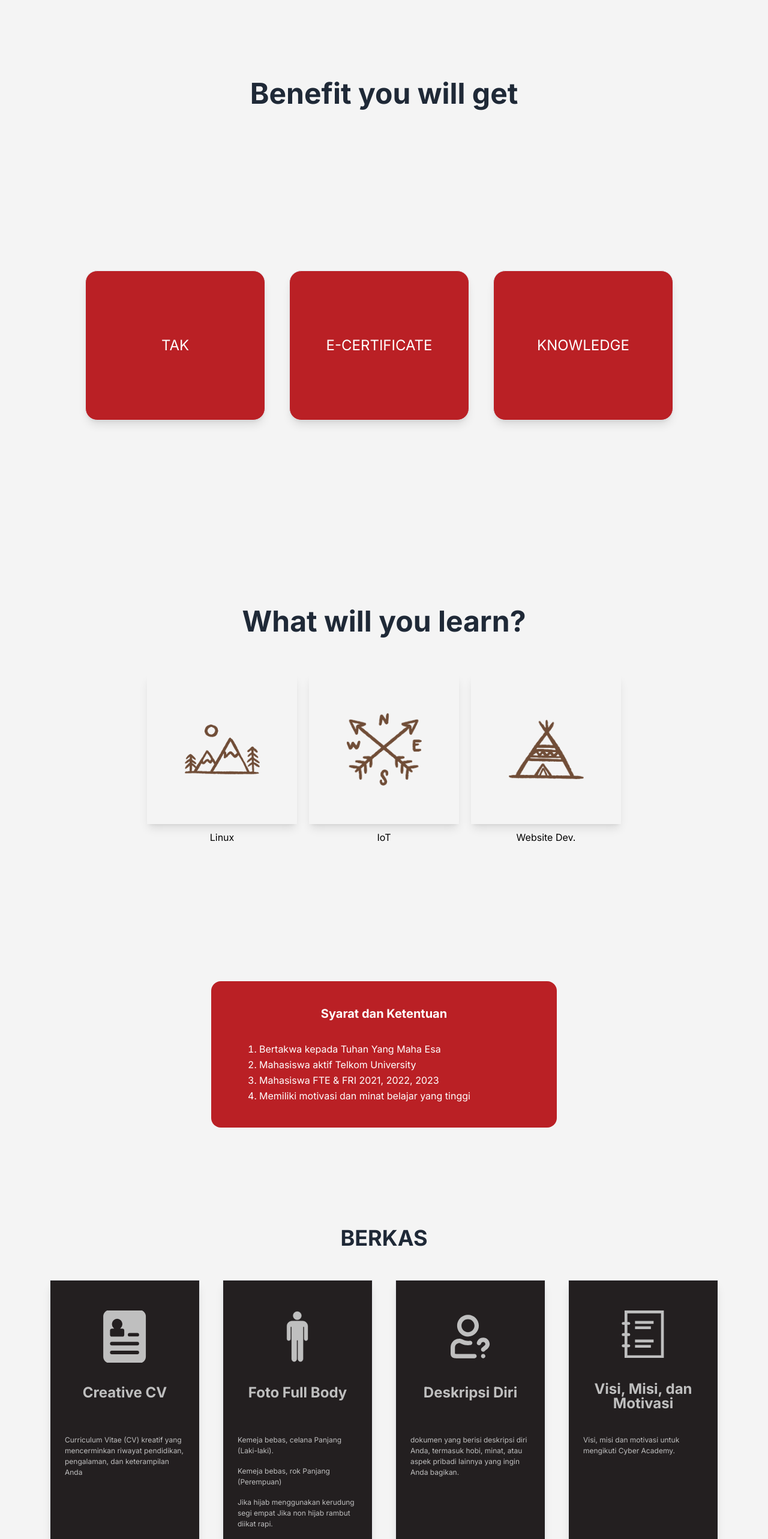
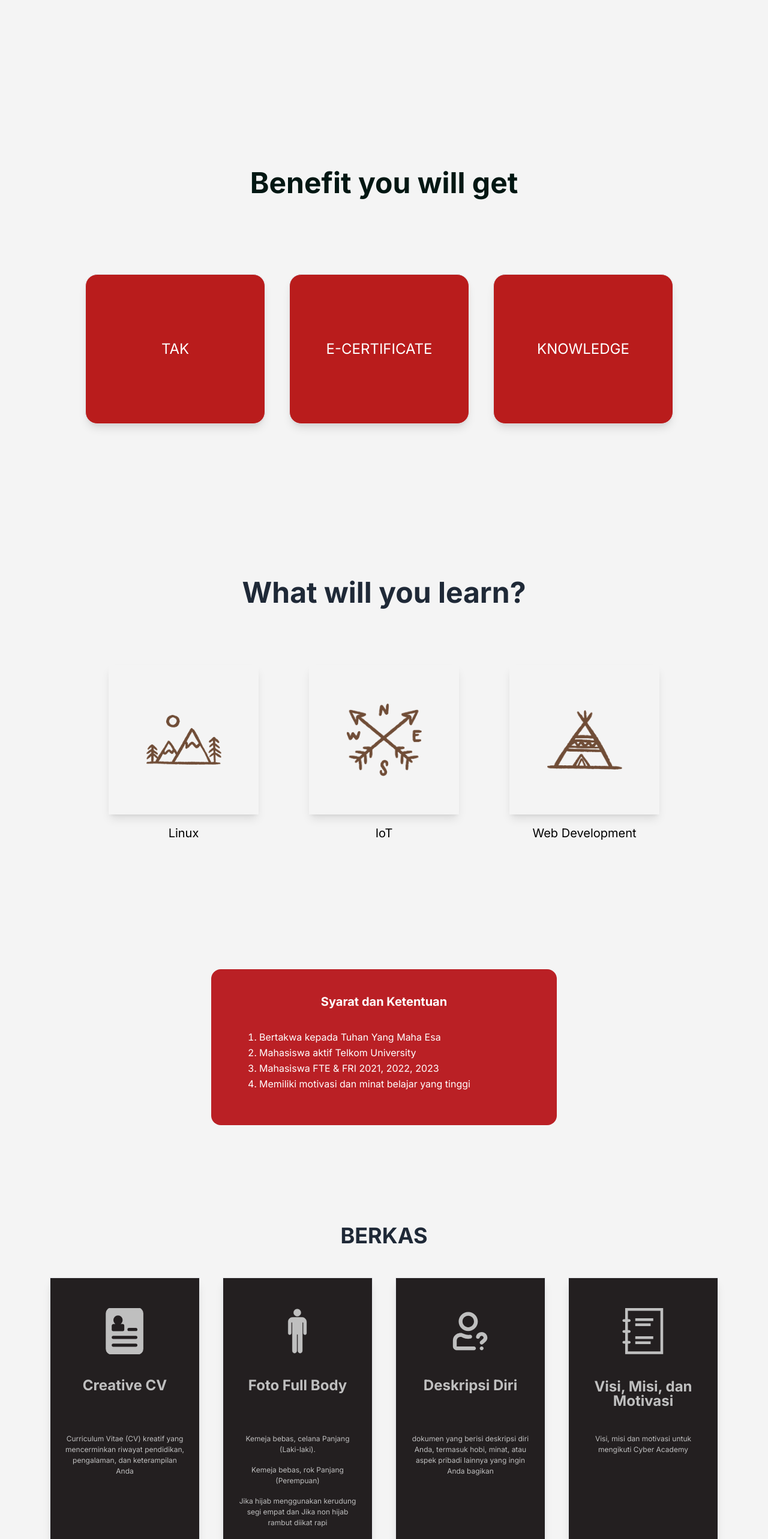
Before and after one commit to froxyroar/caweb2023, a Next.js app: page / in a window 1280 px wide. Shown: the part 1420-3986 px from the top of the page at 60% size. Built offline with nearby package versions, Linux system fonts and the light colour scheme.

Commit message:
rapihin dikit 2

```diff
--- a/components/Benefit.tsx
+++ b/components/Benefit.tsx
@@ -12,7 +12,6 @@ const Benefits = () => {
   };
 
   const cardStyle: CSSProperties = {
-    backgroundColor: "#BA2025",
     backgroundSize: "cover",
     backgroundRepeat: "no-repeat",
     height: "250px",
@@ -22,18 +21,18 @@ const Benefits = () => {
     justifyContent: "center",
     alignItems: "center",
     borderRadius: "20px",
-    margin: "0 12px", // Adjust the margin between cards
+    margin: "12px", // Adjust the margin between cards
+    marginTop: "16px"
   };
 
   return (
-    <div>
-                <h1 className='text-5xl font-bold text-center'>
+    <div className="flex flex-col items-center justify-center min-h-screen" >
+    <h1 className="text-5xl font-bold text-center mb-20" style={customStyle} id="benefit">
           Benefit you will get
             </h1>
-    <div className="flex flex-col items-center justify-center min-h-screen" style={customStyle} id="benefit">
       <div className="flex justify-around mx-4 sm:mx-8 p-4 sm:p-8 flex-wrap">
         <div className="mr-4">
-          <Card style={cardStyle}>
+          <Card style={cardStyle} className="bg-red-700 hover:bg-red-600 transform hover:scale-105 transition duration-300 ease-in-out">
             <CardHeader>
               <CardTitle className="text-center text-white"style={{ fontSize: "24px" }}>TAK</CardTitle>
             </CardHeader>
@@ -41,14 +40,14 @@ const Benefits = () => {
         </div>
         <div className="mr-4">
 
-          <Card style={cardStyle}>
+          <Card style={cardStyle} className="bg-red-700 hover:bg-red-600 transform hover:scale-105 transition duration-300 ease-in-out">
             <CardHeader>
               <CardTitle className="text-center text-white"style={{ fontSize: "24px" }}>E-CERTIFICATE</CardTitle>
             </CardHeader>
           </Card>
         </div>
-        <div className="mb-2 mr-4">
-          <Card style={cardStyle}>
+        <div className="mb-8 mr-4">
+          <Card style={cardStyle} className="bg-red-700 hover:bg-red-600 transform hover:scale-105 transition duration-300 ease-in-out">
             <CardHeader>
               <CardTitle className="text-center text-white" style={{ fontSize: "24px" }}>KNOWLEDGE</CardTitle>
             </CardHeader>
@@ -56,7 +55,6 @@ const Benefits = () => {
         </div>
       </div>
     </div>
-    </div>
   );
 };
 
--- a/components/Berkas.tsx
+++ b/components/Berkas.tsx
@@ -19,15 +19,16 @@ const Berkas = () => {
     color: "#BFBFBF",
     fontSize: "12px",
     marginTop: "10px",
+
   };
   const svgStyle: CSSProperties = {
     width: "40%",  // Adjust the width as needed
-    height: "40%",  // Adjust the height as needed
+    height: "35%",  // Adjust the height as needed
     display: "block",
     margin: "auto", // Center horizontally
     verticalAlign: "middle", // Center vertically
     marginTop: "50px",
-    marginBottom: "40px",
+    marginBottom: "42px",
   };
 
   return (
@@ -43,7 +44,7 @@ const Berkas = () => {
           <CardTitle className="text-center text-sm font-bold mb-2" style={{ fontSize: "24px" }}>Creative CV</CardTitle>
           </CardHeader>
           <CardContent>
-            <p className="text-2 mt-10 mb-4 ">Curriculum Vitae (CV) kreatif yang mencerminkan riwayat pendidikan, pengalaman, dan keterampilan Anda</p>
+            <p className="text-center text-2 mt-10 mb-4 ">Curriculum Vitae (CV) kreatif yang mencerminkan riwayat pendidikan, pengalaman, dan keterampilan Anda</p>
           </CardContent>
           <CardFooter className="text-2 mt-32 mb-2 font-bold"><p>Format nama file: <p>CV_Nama</p></p></CardFooter>
         </Card>
@@ -56,9 +57,9 @@ const Berkas = () => {
           </CardHeader>
           <CardContent>
             <ul>
-              <li className="text-2 mt-10 mb-2">Kemeja bebas, celana Panjang (Laki-laki).</li>
-              <li className="text-2 mt-4 mb-2">Kemeja bebas, rok Panjang (Perempuan) </li>
-              <li className="text-2 mt-4 mb-2">Jika hijab menggunakan kerudung segi empat Jika non hijab rambut diikat rapi.
+              <li className="text-center text-2 mt-10 mb-2">Kemeja bebas, celana Panjang (Laki-laki).</li>
+              <li className="text-center text-2 mt-4 mb-2">Kemeja bebas, rok Panjang (Perempuan) </li>
+              <li className="text-center text-2 mt-4 mb-2">Jika hijab menggunakan kerudung segi empat dan Jika non hijab rambut diikat rapi
               </li>
             </ul>
           </CardContent>
@@ -72,7 +73,7 @@ const Berkas = () => {
             <CardTitle className="text-center text-sm font-bold mb-2" style={{ fontSize: "24px" }}>Deskripsi Diri</CardTitle>
           </CardHeader>
           <CardContent>
-            <p className="text-2 mt-10 mb-2">dokumen yang berisi deskripsi diri Anda, termasuk hobi, minat, atau aspek pribadi lainnya yang ingin Anda bagikan.</p>
+            <p className="text-center text-2 mt-10 mb-2">dokumen yang berisi deskripsi diri Anda, termasuk hobi, minat, atau aspek pribadi lainnya yang ingin Anda bagikan</p>
           </CardContent>
           <CardFooter>
             <p className="text-2 mt-32 mb-2 font-bold">Format nama file :<p> Deskripsi diri_Nama</p></p>
@@ -86,7 +87,7 @@ const Berkas = () => {
             <CardTitle className="text-center font-bold" style={{ fontSize: "24px" }}>Visi, Misi, dan Motivasi</CardTitle>
           </CardHeader>
           <CardContent>
-            <p className="text-2 mt-10 mb-2">Visi, misi dan motivasi untuk mengikuti Cyber Academy.</p>
+            <p className=" text-center text-2 mt-10 mb-2">Visi, misi dan motivasi untuk mengikuti Cyber Academy</p>
           </CardContent>
           <CardFooter>
             <p className="text-2 mt-40 mb-20 font-bold">Format nama file : <p>Visi, Misi, dan Motivasi_Nama</p></p>
@@ -100,7 +101,7 @@ const Berkas = () => {
             <CardTitle className="text-center text-sm font-bold mb-2 mt-2" style={{ fontSize: "24px" }}>Essay</CardTitle>
           </CardHeader>
           <CardContent>
-            <p className="text-2 mt-10 mb-2">Essai mengenai salah satu topik berikut:</p>
+            <p className="text-center text-2 mt-10 mb-2">Essai mengenai salah satu topik berikut:</p>
             <ul className="list-disc text-2 mt-10 mb-2 ml-4">
 
               <li>Cyber Physical System</li>
--- a/components/Course.tsx
+++ b/components/Course.tsx
@@ -47,19 +47,19 @@ const Benefits = () => {
 
   return (
     <div className="text-center mt-8">
-      <h1 className='text-5xl font-bold'>
+      <h1 className='text-5xl font-bold mb-16'>
         What will you learn?
       </h1>
       <div className="flex flex-col items-center justify-center mt-8" style={customStyle} id="benefit">
         <div className="flex justify-around mx-4 sm:mx-8 p-4 sm:p-8 flex-wrap">
           {cardStylesWithBackgrounds.map((style, index) => (
-            <div key={index} className="mb-40">
+            <div key={index} className="mb-40 mx-8">
               <Card style={style}>
                 <CardHeader>
                 </CardHeader>
               </Card>
-              <div className="text-center" style={{ marginTop: "10px" }}>
-                {index === 0 ? "Linux" : index === 1 ? "IoT" : "Website Dev."}
+              <div className="text-center" style={{ marginTop: "16px", fontSize: "20px"}} >
+                {index === 0 ? "Linux" : index === 1 ? "IoT" : "Web Development"}
               </div>
             </div>
           ))}
--- a/components/SyaratKetentuan.tsx
+++ b/components/SyaratKetentuan.tsx
@@ -5,9 +5,9 @@ const ContentSplit: React.FC = () => {
   const customColor = '#BA2025'; // Custom color code
 
   return (
-    <div className="flex justify-center items-center p-1 mt-8 mb-40" id='daftar'>
-      <div style={{ backgroundColor: customColor }} className="rounded-2xl p-10 w-full max-w-xl text-white">
-        <div>
+    <div className="flex justify-center items-center p-1 mt-4 mb-40" id='daftar'>
+      <div style={{ backgroundColor: customColor , width: '600px', height: '260px'}} className="rounded-2xl p-10 w-full max-w-xl text-white bg-red-700 hover:bg-red-600 transform hover:scale-105 transition duration-300 ease-in-out hover:shadow-2xl">
+        <div >
           <h2 className="text-xl font-bold mb-8 text-center">
             Syarat dan Ketentuan
           </h2>
```
